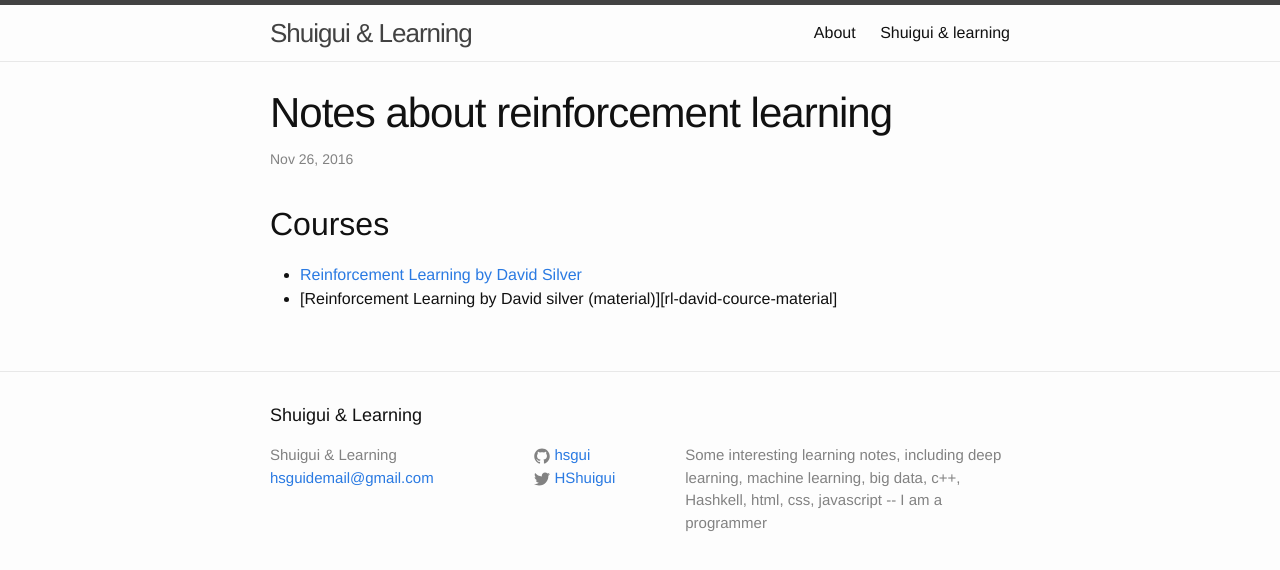
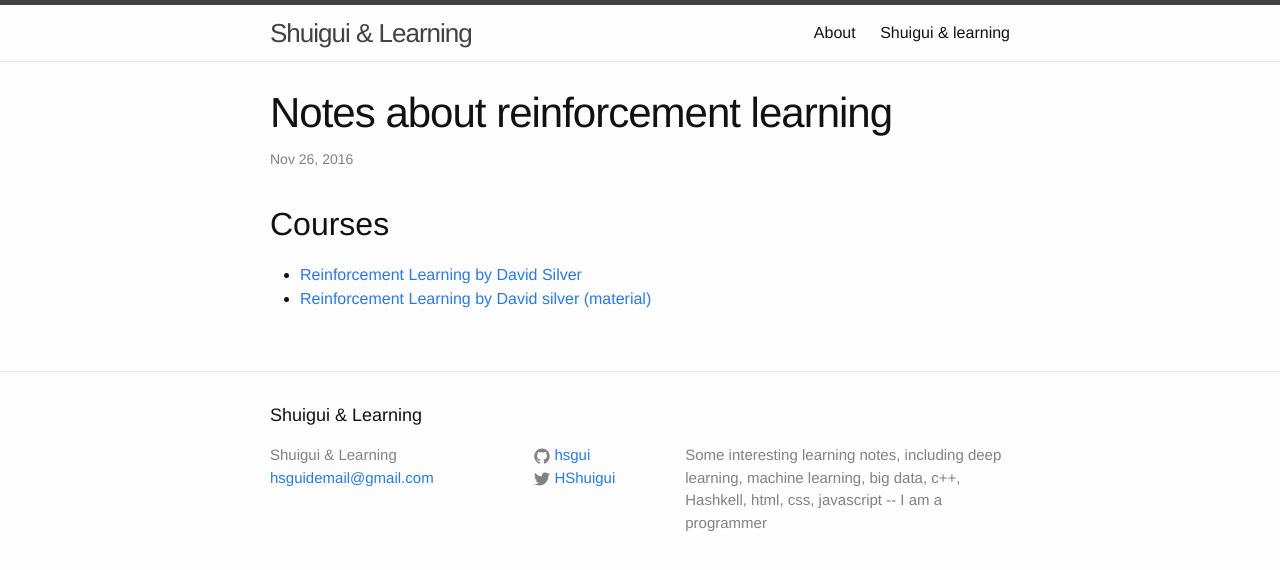
Before and after one commit to hsgui/hsgui.github.io, a Jekyll site: the page built from _posts/2016-11-26-reinforcement-learning.markdown, in a window 1280 px wide. Shown: the top 570 px of the page. Built offline with Jekyll 4.4.1, drawn with Linux system fonts in a browser that asks for light colours; part of the change alters nothing that is shown.

Commit message:
fix typo

```diff
--- a/_posts/2016-11-26-reinforcement-learning.markdown
+++ b/_posts/2016-11-26-reinforcement-learning.markdown
@@ -7,7 +7,7 @@ categories: deep-learning reinforcement-learning
 
 ## Courses ##
 - [Reinforcement Learning by David Silver][rl-david-course]
-- [Reinforcement Learning by David silver (material)][rl-david-cource-material]
+- [Reinforcement Learning by David silver (material)][rl-david-course-material]
 
 [rl-david-course]: https://www.youtube.com/playlist?list=PLwQyV9I_3POuVsyB3hCyl3Iieb1oWVfPP
 [rl-david-course-material]: http://www0.cs.ucl.ac.uk/staff/d.silver/web/Teaching.html
```
